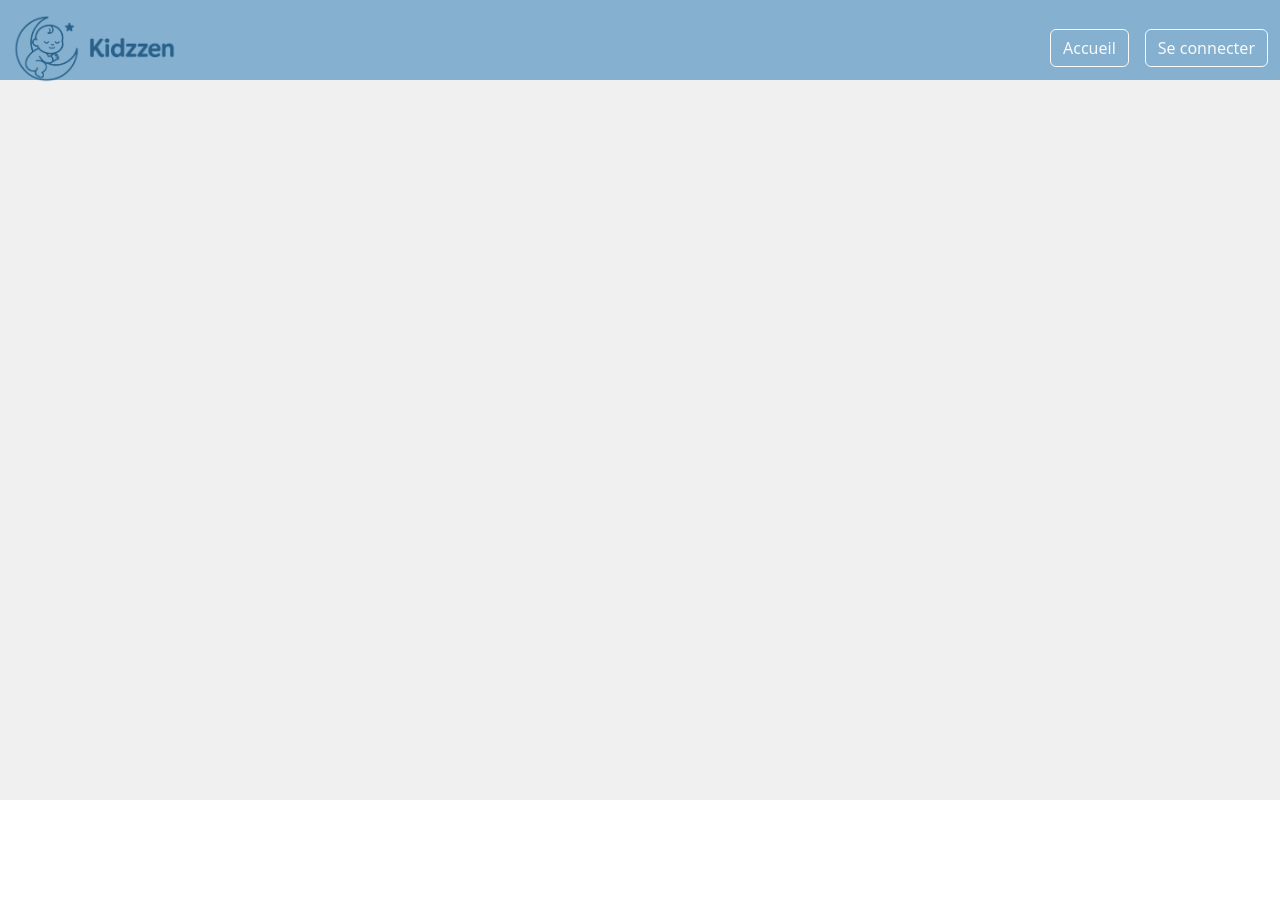
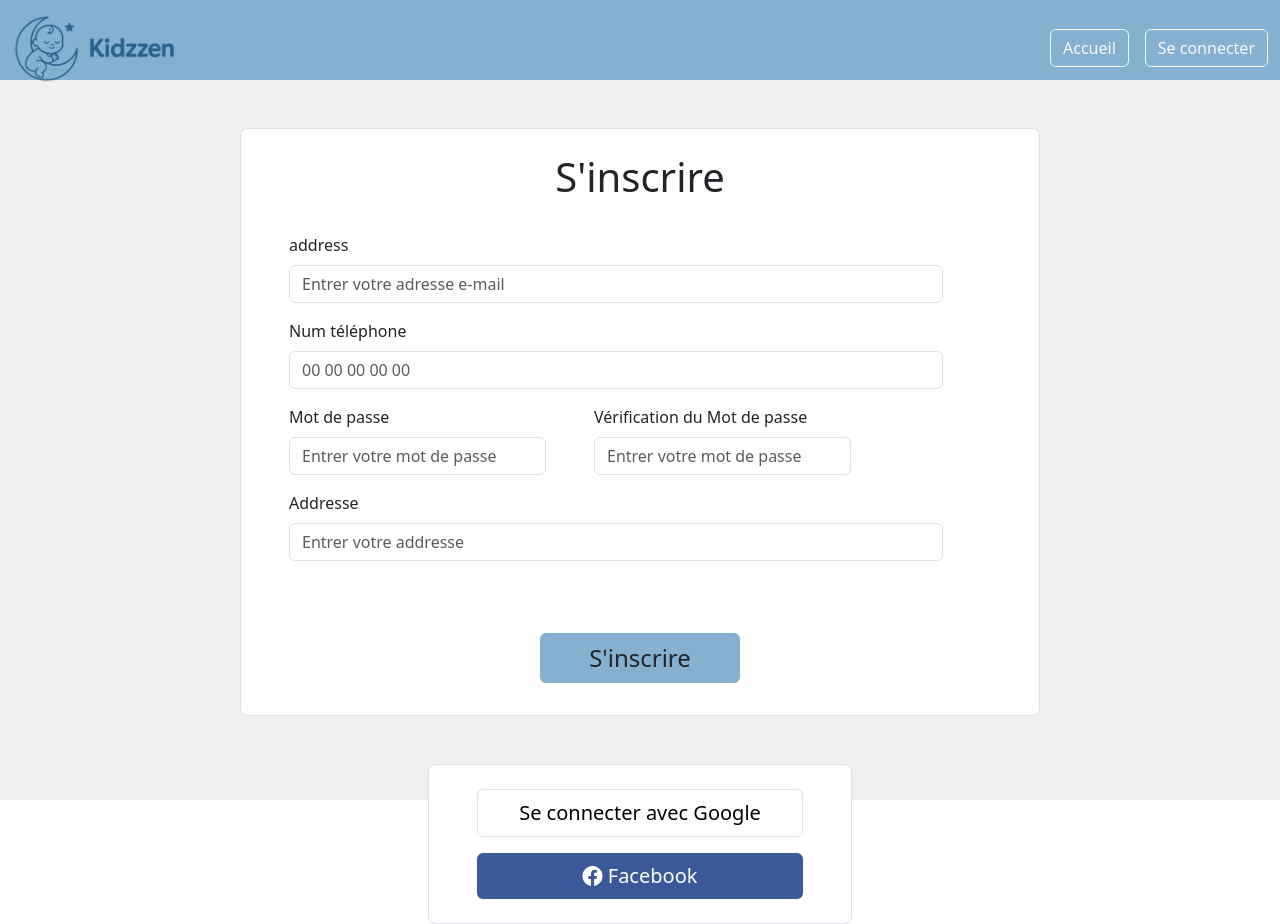
Before and after one commit to Mathieu762005/form, a website: page inscription.html in a window 1280 px wide. Before the commit the page ends 800 px from the top, so only its background shows below. Drawn offline with nearby package versions, Linux system fonts and the light colour scheme.

Commit message:
mise a jour inscription

```diff
--- a/inscription.html
+++ b/inscription.html
@@ -5,8 +5,9 @@
     <meta charset="UTF-8">
     <meta name="viewport" content="width=device-width, initial-scale=1.0">
     <title>Form</title>
+    <link rel="stylesheet" href="https://cdn.jsdelivr.net/npm/bootstrap-icons@1.11.3/font/bootstrap-icons.css">
     <link rel="stylesheet" href="node_modules/bootstrap/dist/css/bootstrap.css">
-    <link rel="stylesheet" href="css/style.css">
+    <link rel="stylesheet" href="css/inscription.css">
 </head>
 
 <body>
@@ -53,7 +54,46 @@
             </div>
         </nav>
     </header>
-    <main class="main">
+    <main class="main d-flex flex-column align-items-center">
+        <form class="main__form  mb-5 px-5 py-4 border mt-5 rounded-3" action="bonjour.html">
+            <h1 class="text-center pb-4">S'inscrire</h1>
+            <div class="mb-3 me-5">
+                <label for="exampleInputEmail1" class="form-label">address</label>
+                <input type="email" placeholder="Entrer votre adresse e-mail" class="form-control"
+                    id="exampleInputEmail1" aria-describedby="emailHelp" required>
+            </div>
+            <div class="mb-3 me-5">
+                <label for="exampleInputEmail1" class="form-label">Num téléphone</label>
+                <input type="" placeholder="00 00 00 00 00" class="form-control" id="exampleInputEmail1"
+                    aria-describedby="emailHelp" required>
+            </div>
+            <div class="d-flex gap-lg-5 flex-column flex-lg-row me-5 me-lg-0">
+                <div class="mb-3">
+                    <label for="exampleInputPassword1" class="form-label">Mot de passe</label>
+                    <input type="password" placeholder="Entrer votre mot de passe" class="form-control"
+                        id="exampleInputPassword1" required>
+                </div>
+                <div class="mb-3">
+                    <label for="exampleInputPassword1" class="form-label">Vérification du Mot de passe</label>
+                    <input type="password" placeholder="Entrer votre mot de passe" class="form-control"
+                        id="exampleInputPassword1" required>
+                </div>
+            </div>
+            <div class="mb-5 me-5">
+                <label for="exampleInputPassword1" class="form-label">Addresse</label>
+                <input type="text" placeholder="Entrer votre addresse" class="form-control"
+                    id="exampleInputPassword1" required>
+            </div>
+            <div class="bouton-connection text-center">
+                <a href="bonjour.html"><button type="submit" class="btn px-5 mt-4 mb-2 fs-4">S'inscrire</button></a>
+            </div>
+        </form>
+        <div class="inscription rounded-3 text-center">
+            <div class="resaux rounded-3 border d-flex row text-center px-5 py-4">
+                <a class="g fs-5 text-black border rounded-2 py-2 mb-3 text-decoration-none" href="#"><iclass="bi bi-google"></i> Se connecter avec Google</a>
+                <a class="f fs-5 text-white rounded-2 py-2 text-decoration-none" href="#"><i class="bi bi-facebook"></i> Facebook</a>
+            </div>
+        </div>
     </main>
     <script src="https://cdn.jsdelivr.net/npm/bootstrap@5.3.6/dist/js/bootstrap.bundle.min.js"
         integrity="sha384-j1CDi7MgGQ12Z7Qab0qlWQ/Qqz24Gc6BM0thvEMVjHnfYGF0rmFCozFSxQBxwHKO"
--- /dev/null
+++ b/sass/inscription.scss
@@ -0,0 +1,65 @@
+body {
+    width: 100%;
+    height: 100vh;
+
+    .header {
+        .navbar {
+            background-color: #85b0cf;
+            height: 10vh;
+        }
+
+        .collapse {
+            .navbar-bleu {
+                background-color: #85b0cf;
+            }
+        }
+    }
+
+    .main {
+        height: 90vh;
+        background-color: rgb(240, 240, 240);
+
+        .main__form {
+            width: 50rem;
+            height: 37rem;
+            background-color: white;
+
+            @media (max-width: 450px) {
+                width: 25rem;
+                height: 40rem;
+            }
+
+            .bouton-connection {
+                .btn {
+                    background-color: #85b0cf;
+                }
+            }
+        }
+    }
+
+    .inscription {
+        background-color: white;
+        width: 25rem;
+
+        .resaux {
+            background-color: rgb(255, 255, 255);
+
+            .g {
+                background-color: white;
+            }
+
+            .f {
+                background-color: #3b5998;
+            }
+        }
+
+
+        @media (max-width: 450px) {
+            width: 20rem;
+        }
+
+        .bouton-bas {
+            background-color: #85b0cf;
+        }
+    }
+}
```
Also changed, not shown: css/inscription.css (added), 1 other file.
